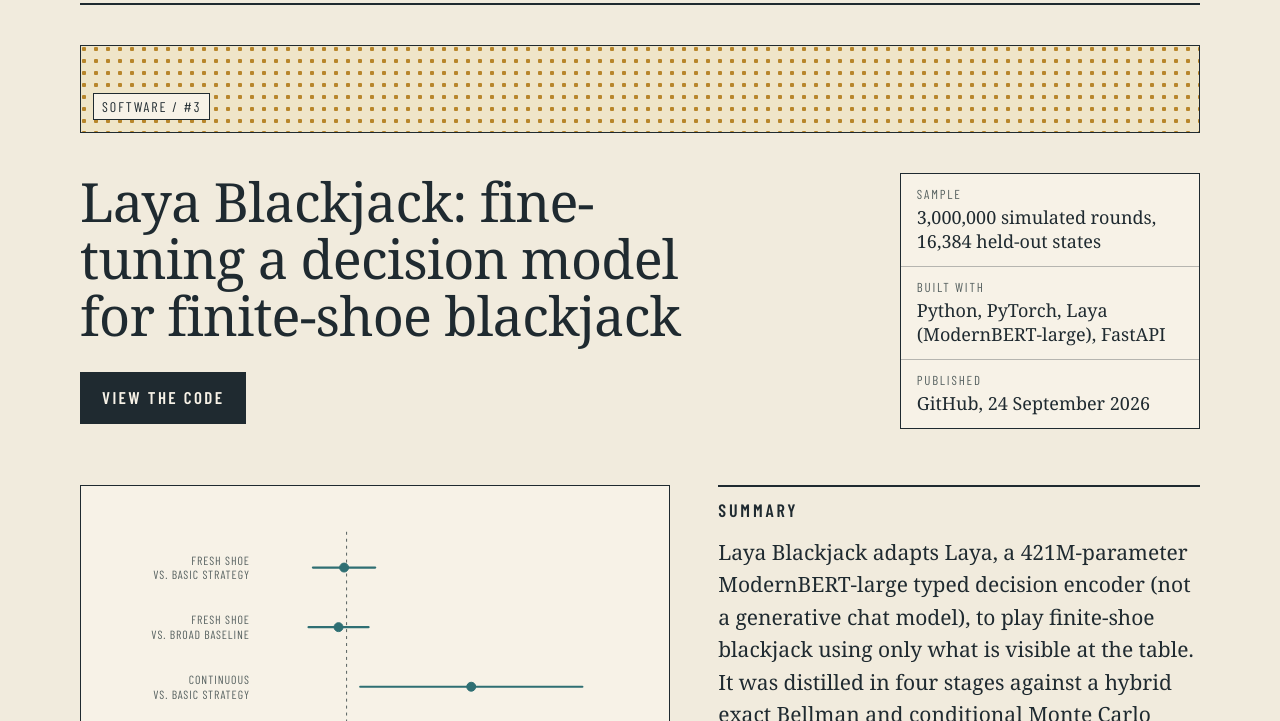
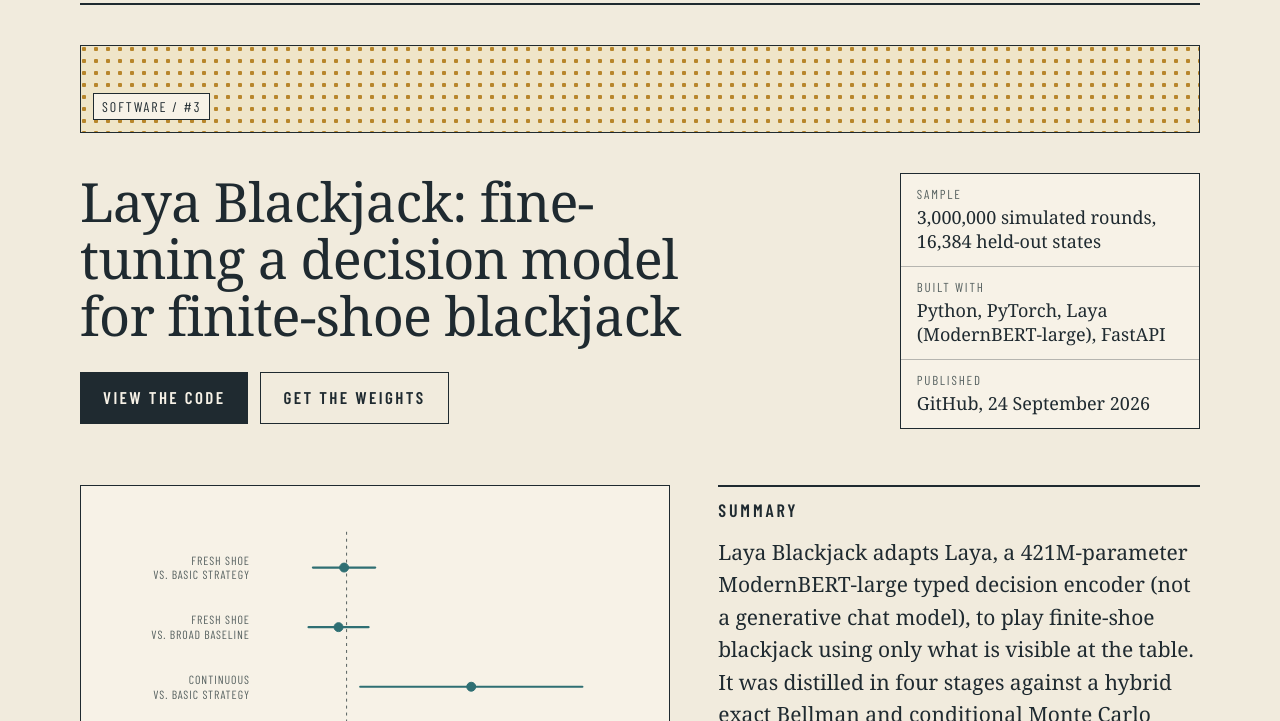
Before and after one commit to adambloebaum/personal-site, an Astro site: page /works/laya-blackjack in a window 1280 px wide. Shown: the part 79-800 px from the top of the page. Built offline with nearby package versions, Linux system fonts and the light colour scheme; Astro itself is replaced by a stand-in of ours; a web font is replaced by a local one.

Commit message:
work pages: optional second button (weights, download)
Co-Authored-By: Claude Fable 5.2 <noreply@anthropic.com>

```diff
--- a/src/content.config.ts
+++ b/src/content.config.ts
@@ -28,6 +28,7 @@ const works = defineCollection({
     figureCaption: z.string().optional(),
     url: z.string().optional(),
     pdfUrl: z.string().optional(),
+    more: z.object({ label: z.string(), url: z.string() }).optional(),
   }),
 });
 
--- a/src/content/works/laya-blackjack.md
+++ b/src/content/works/laya-blackjack.md
@@ -4,6 +4,7 @@ summary: "A 421M-parameter decision encoder fine-tuned to play finite-shoe black
 date: "2026-09-24"
 type: "project"
 url: "https://github.com/adambloebaum/laya-blackjack"
+more: { label: "Get the weights", url: "https://huggingface.co/adambloebaum/laya-blackjack" }
 short: "Laya Blackjack: fine-tuning a decision model for finite-shoe blackjack"
 venue: "GitHub"
 sample: ["3,000,000 simulated rounds", "16,384 held-out states"]
@@ -12,5 +13,3 @@ figureCaption: "Paired return advantage of the fine-tuned model on the four pred
 ---
 
 Laya Blackjack adapts Laya, a 421M-parameter ModernBERT-large typed decision encoder (not a generative chat model), to play finite-shoe blackjack using only what is visible at the table. It was distilled in four stages against a hybrid exact Bellman and conditional Monte Carlo reference; cost-sensitive regret loss and DAgger-style retraining both failed to beat ordinary imitation under a predeclared selection rule. On the locked 16,384-state test the final model matches the reference action 95.95% of the time, against 92.83% for the broad-training baseline. In a 3,000,000-round paired benchmark it gained 0.309 units per 100 rounds over a basic-strategy heuristic in continuous play; fresh-shoe differences were inconclusive and absolute returns stayed negative, so this is reduced loss, not a winning system.
-
-[Download the weights on Hugging Face](https://huggingface.co/adambloebaum/laya-blackjack)
--- a/src/content/works/slate-browser.md
+++ b/src/content/works/slate-browser.md
@@ -4,6 +4,7 @@ summary: "The browser window you open, use, and burn."
 date: "2025-12-28"
 type: "project"
 url: "https://github.com/adambloebaum/slate"
+more: { label: "Download", url: "https://github.com/adambloebaum/slate/releases/latest" }
 short: "Slate: a throwaway-session browser for Windows"
 venue: "GitHub"
 sample: []
@@ -13,5 +14,3 @@ figureCaption: "Slate v1.1.0, the built-in About page."
 ---
 
 Slate is a small Windows browser for one-off browsing: checking a link you do not trust, or signing in to a second account. Every tab is its own in-memory session with separate cookies and storage, closing a tab destroys its session, and a burn button wipes everything at once. It blocks ads and trackers using the StevenBlack hosts list, upgrades connections to HTTPS, and writes nothing to disk except its blocklist cache. Built in C++17 with Qt 6 WebEngine, with a test suite and a GitHub Actions pipeline that builds the installer.
-
-[Download the latest release](https://github.com/adambloebaum/slate/releases/latest)
--- a/src/pages/works/[id].astro
+++ b/src/pages/works/[id].astro
@@ -22,7 +22,10 @@ const cta = { publication: 'Read the preprint', patent: 'Read the application',
     <div class="words">
       <h1>{d.short}</h1>
       {d.type === 'publication' && <p class="published">Published as: {d.title}</p>}
-      {href && <a class="button" href={href}>{cta}</a>}
+      <div class="actions">
+        {href && <a class="button" href={href}>{cta}</a>}
+        {d.more && <a class="button alt" href={d.more.url}>{d.more.label}</a>}
+      </div>
     </div>
     <dl class="panel">
       {d.sample.length > 0 && <div><dt>Sample</dt><dd>{d.sample.join(', ')}</dd></div>}
--- a/src/styles/atlas.css
+++ b/src/styles/atlas.css
@@ -135,8 +135,11 @@ img, video, svg { max-width: 100%; }
 .work-top .words { flex: 999 1 560px; min-width: 0; }
 .work-top h1 { font-size: clamp(34px, 5vw, 54px); line-height: 1.06; letter-spacing: -0.015em; }
 .work-top .published { margin: 20px 0 0; font-style: italic; color: var(--ink-2); line-height: 1.45; }
-.button { display: inline-block; margin-top: 28px; padding: 13px 22px; background: var(--ink); color: var(--plate); font-family: var(--label); font-weight: 600; font-size: 17px; letter-spacing: 0.14em; text-transform: uppercase; }
-.button:hover { background: var(--rust); color: var(--plate); }
+.actions { display: flex; flex-wrap: wrap; gap: 12px; margin-top: 28px; }
+.button { display: inline-block; padding: 12px 22px; border: 1px solid var(--ink); background: var(--ink); color: var(--plate); font-family: var(--label); font-weight: 600; font-size: 17px; letter-spacing: 0.14em; text-transform: uppercase; }
+.button:hover { background: var(--rust); border-color: var(--rust); color: var(--plate); }
+.button.alt { background: none; color: var(--ink); }
+.button.alt:hover { background: none; color: var(--rust); }
 .panel { flex: 1 1 300px; min-width: 0; margin: 0; align-self: flex-start; border: 1px solid var(--ink); background: var(--plate); font-size: 18px; line-height: 1.35; }
 .panel div { padding: 12px 16px; border-bottom: 1px solid var(--rule); }
 .panel div:last-child { border-bottom: 0; }
```
Also changed, not shown: README.md.
